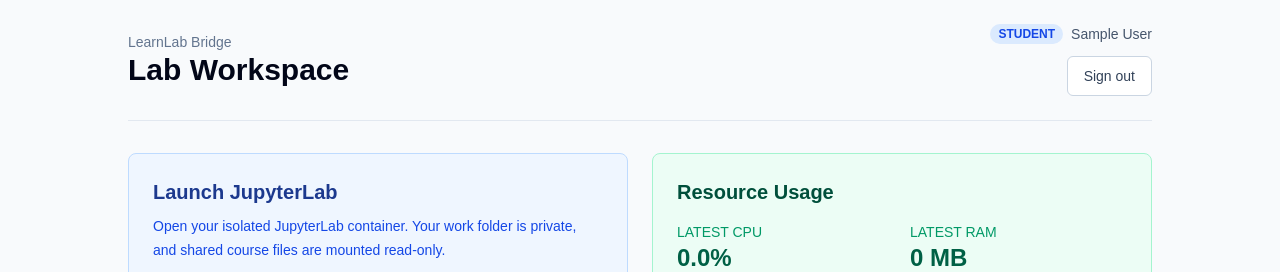
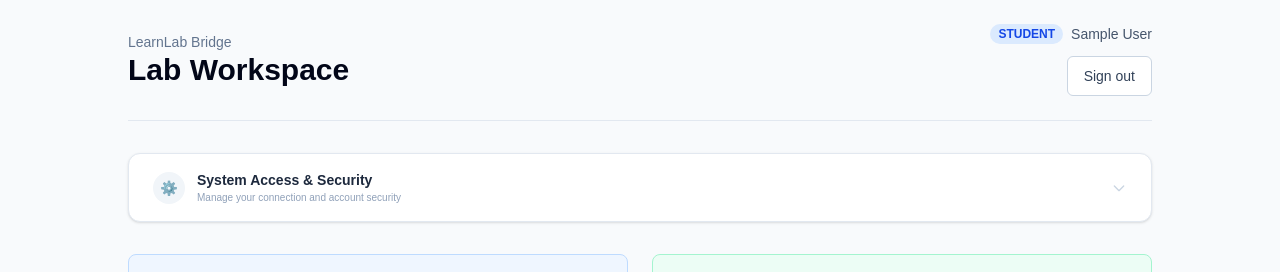
Before and after one commit to sboonstudio/llb-mwit-ds-tool, a Next.js app in the folder platform/apps/web/: page /dashboard in a window 1280 px wide. Shown: the top 272 px of the page. Built offline with nearby package versions, Linux system fonts and the light colour scheme; no server answers; the database is empty; sample sign-in values are in the browser's storage.

Commit message:
chore: move system access and security section to the top of the dashboard for better visibility

```diff
--- a/platform/apps/web/src/app/dashboard/page.tsx
+++ b/platform/apps/web/src/app/dashboard/page.tsx
@@ -98,6 +98,70 @@
             </div>
           </div>
         </div>
+
+        {/* System Access & Security Section (Moved to top) */}
+        <section className="mb-8 rounded-xl border border-slate-200 bg-white shadow-sm overflow-hidden">
+            <details className="group">
+                <summary className="flex cursor-pointer items-center justify-between px-6 py-4 hover:bg-slate-50 transition-colors list-none">
+                    <div className="flex items-center gap-3">
+                        <span className="flex h-8 w-8 items-center justify-center rounded-full bg-slate-100 text-slate-600 text-sm">
+                            ⚙️
+                        </span>
+                        <div>
+                            <h3 className="font-semibold text-slate-800 text-sm">System Access & Security</h3>
+                            <p className="text-[10px] text-slate-400">Manage your connection and account security</p>
+                        </div>
+                    </div>
+                    <svg className="h-4 w-4 text-slate-300 group-open:rotate-180 transition-transform" fill="none" viewBox="0 0 24 24" stroke="currentColor">
+                        <path strokeLinecap="round" strokeLinejoin="round" strokeWidth={2} d="M19 9l-7 7-7-7" />
+                    </svg>
+                </summary>
+
+                <div className="border-t border-slate-100 bg-slate-50/30 p-6">
+                    <div className="grid grid-cols-1 gap-8 md:grid-cols-2">
+                        {/* Connection Info */}
+                        <div className="space-y-4">
+                            <h4 className="text-xs font-bold uppercase tracking-wider text-slate-400">Connectivity</h4>
+                            {isPublic ? (
+                                <div className="rounded-lg border border-indigo-100 bg-indigo-50 p-4">
+                                    <div className="flex items-start gap-3">
+                                        <span className="text-xl">🌐</span>
+                                        <div>
+                                            <p className="text-sm font-semibold text-indigo-900">Public Access Enabled</p>
+                                            <p className="text-xs text-indigo-700 mt-1">Your lab is accessible via Cloudflare Tunnel at:</p>
+                                            <a
+                                                href={currentUrl}
+                                                target="_blank"
+                                                rel="noopener noreferrer"
+                                                className="inline-block mt-2 font-mono text-[10px] bg-white/50 px-2 py-1 rounded border border-indigo-200 text-indigo-800 hover:bg-white"
+                                            >
+                                                {currentUrl}
+                                            </a>
+                                        </div>
+                                    </div>
+                                </div>
+                            ) : (
+                                <div className="rounded-lg border border-slate-100 bg-white p-4">
+                                    <div className="flex items-start gap-3">
+                                        <span className="text-xl">🏠</span>
+                                        <div>
+                                            <p className="text-sm font-semibold text-slate-700">Local Access Only</p>
+                                            <p className="text-xs text-slate-500 mt-1">You are currently connected via local network.</p>
+                                        </div>
+                                    </div>
+                                </div>
+                            )}
+                        </div>
+
+                        {/* Password Management */}
+                        <div className="space-y-4">
+                            <h4 className="text-xs font-bold uppercase tracking-wider text-slate-400">Security</h4>
+                            <ChangePasswordForm />
+                        </div>
+                    </div>
+                </div>
+            </details>
+        </section>
 
         {/* Action & Metrics Cards */}
         <div className="mb-8 grid grid-cols-1 gap-6 md:grid-cols-2">
```
